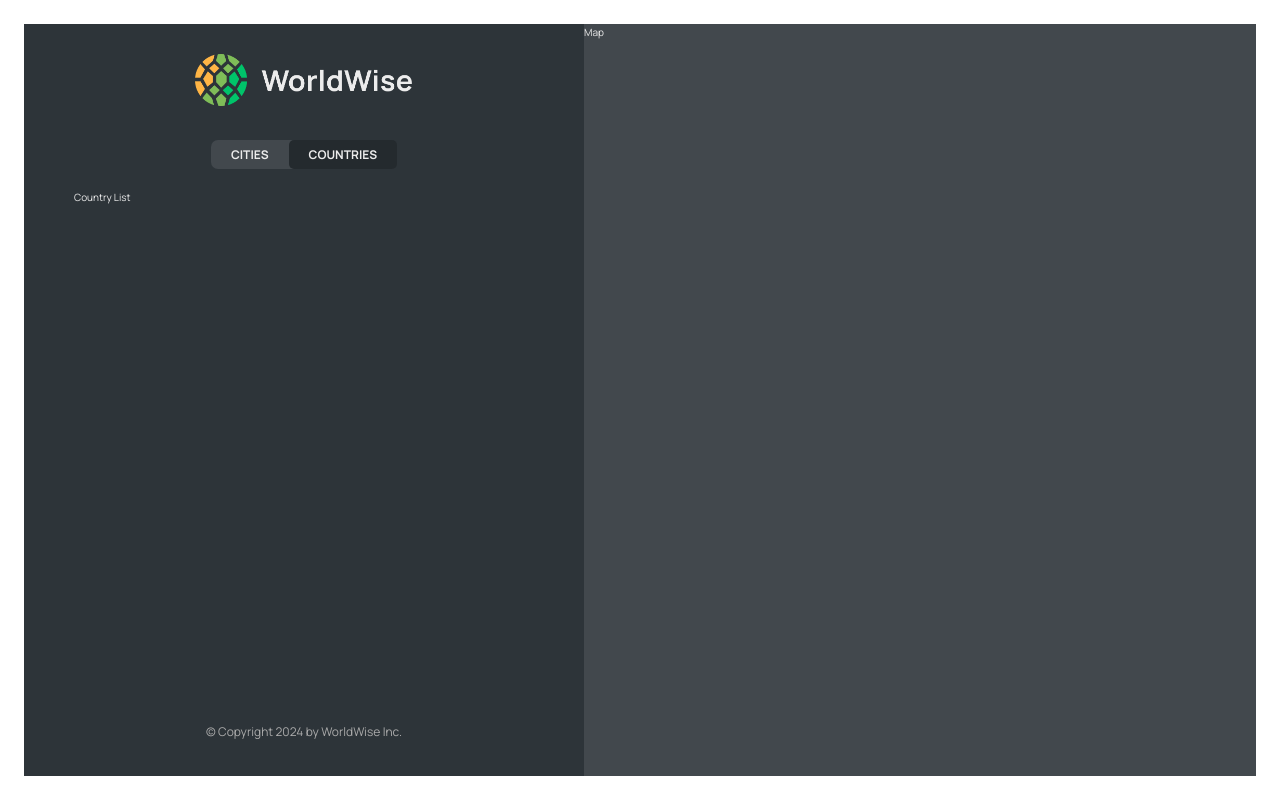
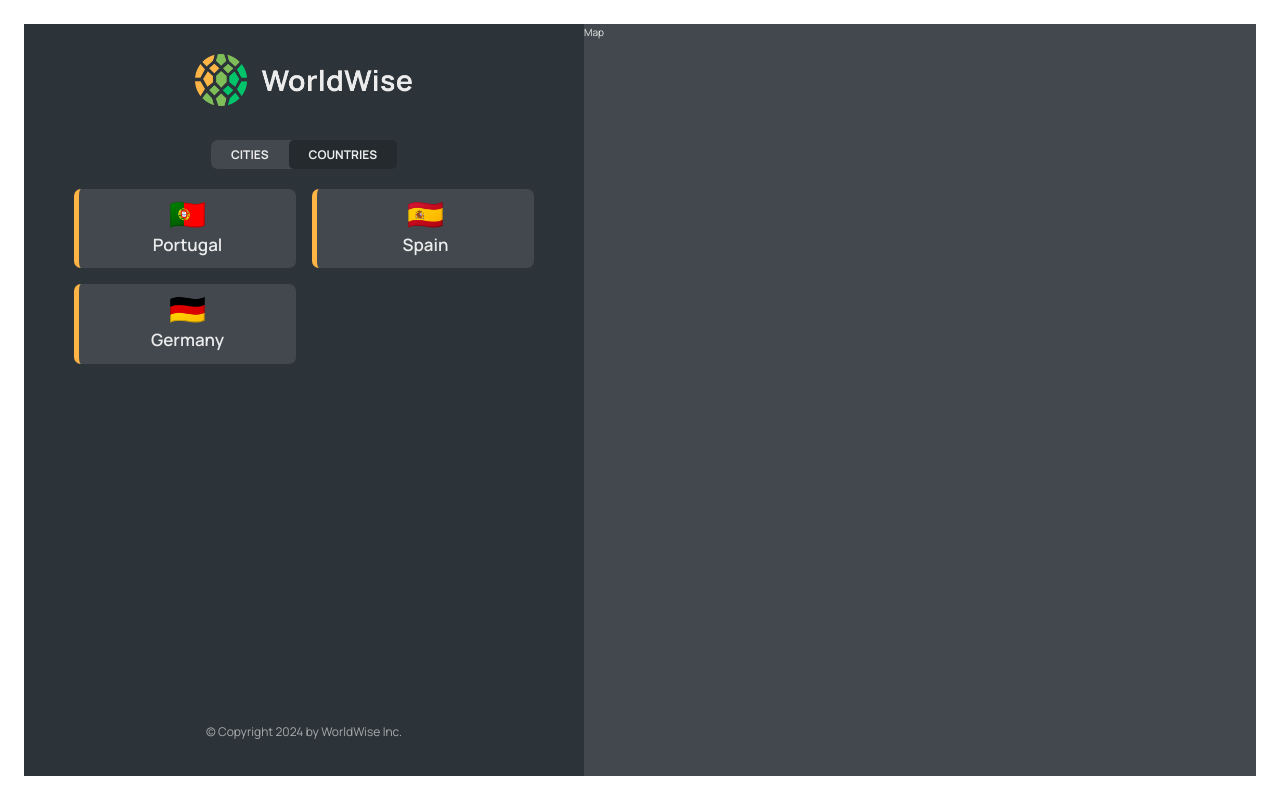
Before and after one commit to abdelaleemadel/WorldWise, a React (Vite) app: page /app/countries in a window 1280 px wide. Built offline with nearby package versions, Linux system fonts and the light colour scheme; data requests are answered from the project's data file.

Commit message:
Add Countries List

```diff
--- a/src/App.jsx
+++ b/src/App.jsx
@@ -51,7 +51,10 @@ function App() {
             path="cities"
             element={<CityList cities={cities} isLoading={isLoading} />}
           />
-          <Route path="countries" element={<CountryList />} />
+          <Route
+            path="countries"
+            element={<CountryList cities={cities} isLoading={isLoading} />}
+          />
           <Route path="form" element={<Form />} />
         </Route>
       </Routes>
--- a/src/components/City.jsx
+++ b/src/components/City.jsx
@@ -51,9 +51,9 @@ function City() {
         </a>
       </div>
 
-      <div>
+      {/*  <div>
         <ButtonBack />
-      </div>
+      </div> */}
     </div>
   );
 }
--- a/src/components/CityItem.jsx
+++ b/src/components/CityItem.jsx
@@ -1,4 +1,3 @@
-/* eslint-disable react/prop-types */
 import styles from "./CityItem.module.css";
 const formatDate = (date) =>
   new Intl.DateTimeFormat("en", {
@@ -8,7 +7,6 @@ const formatDate = (date) =>
   }).format(new Date(date));
 function CityItem({ city }) {
   const { cityName, emoji, date } = city;
-  console.log(city);
 
   return (
     <li className={styles.cityItem}>
--- a/src/components/CityList.jsx
+++ b/src/components/CityList.jsx
@@ -2,9 +2,10 @@
 import styles from "./CityList.module.css";
 import Spinner from "./Spinner";
 import CityItem from "./CityItem";
+import Message from "./Message";
 function CityList({ cities, isLoading }) {
   if (isLoading) return <Spinner />;
-
+  if (!cities.length) return <Message message={"Start adding your cities"} />;
   return (
     <ul className={styles.cityList}>
       {cities.map((city) => (
--- a/src/components/CountryItem.jsx
+++ b/src/components/CountryItem.jsx
@@ -1,3 +1,4 @@
+/* eslint-disable react/prop-types */
 import styles from "./CountryItem.module.css";
 
 function CountryItem({ country }) {
--- a/src/components/CountryList.jsx
+++ b/src/components/CountryList.jsx
@@ -1,7 +1,26 @@
+/* eslint-disable react/prop-types */
 import styles from "./CountryList.module.css";
+import Spinner from "./Spinner";
+import CountryItem from "./CountryItem";
 
-function CountryList() {
-  return <div className={styles.countryList}>Country List</div>;
+function CountryList({ cities, isLoading }) {
+  if (isLoading) return <Spinner />;
+
+  const countries = [
+    ...new Set(
+      cities.map((city) => {
+        return { country: city.country, emoji: city.emoji };
+      })
+    ),
+  ];
+
+  return (
+    <div className={styles.countryList}>
+      {countries.map((country, index) => (
+        <CountryItem key={index} country={country} />
+      ))}
+    </div>
+  );
 }
 
 export default CountryList;
--- a/src/components/Message.jsx
+++ b/src/components/Message.jsx
@@ -1,3 +1,4 @@
+/* eslint-disable react/prop-types */
 import styles from "./Message.module.css";
 
 function Message({ message }) {
```
Also changed, not shown: .eslintrc.cjs.
